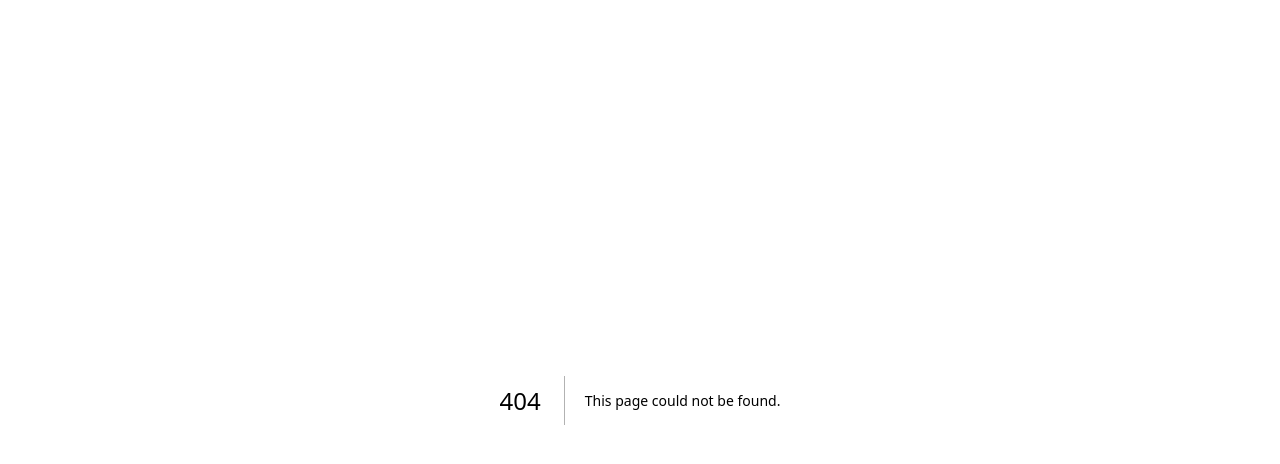
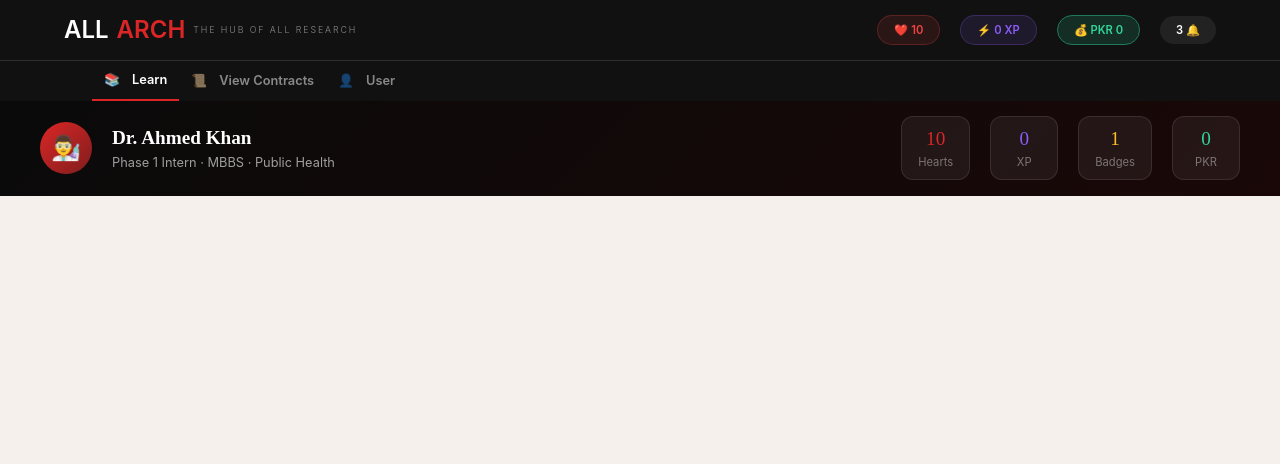
Before and after one commit to SyedHarisAhmed1224/all-arch-front-end, a Next.js app: page /researcher-portal in a window 1280 px wide. Before the commit this address had no page. Shown: the top 464 px of the page. Built offline with nearby package versions, Linux system fonts and the light colour scheme.

Commit message:
Initial commit on researcher portal

```diff
--- /dev/null
+++ b/app/researcher-portal/components/Banner/ResearcherBanner.tsx
@@ -0,0 +1,44 @@
+const ResearcherBanner: React.FC = () => {
+    return (
+        <div
+            style={{ background: 'linear-gradient(135deg, #0A0A0A, #1A0808)' }}
+            className='w-full h-fit flex flex-col justify-center items-center gap-3 py-4'>
+            <div className='w-full h-full flex items-center justify-between'>
+                <div className='flex items-center justify-between gap-5'>
+                    <div style={{ background: 'linear-gradient(135deg,#DC2626,#7f1d1d)' }} className='ml-10 w-13 h-13 flex items-center justify-center text-[1.5rem] rounded-4xl py-1 px-1'>
+                        👨‍🔬
+                    </div>
+
+                    <div className='flex flex-col text-white'>
+                        <span className='text-[1.2rem] font-semibold font-[lora]'>Dr. Ahmed Khan</span>
+                        <span className='opacity-60 text-[0.8rem]'>Phase 1 Intern · MBBS · Public Health</span>
+                    </div>
+                </div>
+
+                <div className='flex items-center justify-baseline gap-5 mr-10'>
+                    <div className='min-w-17 w-fit h-full bg-[rgba(255,255,255,.06)] flex flex-col items-center justify-between py-2 px-4 rounded-xl border border-[rgba(255,255,255,.1)]'>
+                        <span className='text-(--custom-text-red) font-[lora] text-[1.2rem]'>10</span>
+                        <span className='text-white opacity-40 text-[0.7rem]'>Hearts</span>
+                    </div>
+
+                    <div className='min-w-17 w-fit h-full bg-[rgba(255,255,255,.06)] flex flex-col items-center justify-between py-2 px-4 rounded-xl border border-[rgba(255,255,255,.1)]'>
+                        <span className='text-[#8B5CF6] font-[lora] text-[1.2rem]'>0</span>
+                        <span className='text-white opacity-40 text-[0.7rem]'>XP</span>
+                    </div>
+
+                    <div className='min-w-17 w-fit h-full bg-[rgba(255,255,255,.06)] flex flex-col items-center justify-between py-2 px-4 rounded-xl border border-[rgba(255,255,255,.1)]'>
+                        <span className='text-[#FBBF24] font-[lora] text-[1.2rem]'>1</span>
+                        <span className='text-white opacity-40 text-[0.7rem]'>Badges</span>
+                    </div>
+
+                    <div className='min-w-17 w-fit h-full bg-[rgba(255,255,255,.06)] flex flex-col items-center justify-between py-2 px-4 rounded-xl border border-[rgba(255,255,255,.1)]'>
+                        <span className='text-(--client-top-bar-text-color) font-[lora] text-[1.2rem]'>0</span>
+                        <span className='text-white opacity-40 text-[0.7rem]'>PKR</span>
+                    </div>
+                </div>
+            </div>
+        </div>
+    )
+}
+
+export default ResearcherBanner
--- /dev/null
+++ b/app/researcher-portal/components/Header/ResearcherHeader.tsx
@@ -0,0 +1,36 @@
+interface ResearcherHeaderProps {
+    type?: 'view-contract'
+}
+
+const ResearcherHeader: React.FC<ResearcherHeaderProps> = ({ type = '' }) => {
+    return (
+        <div className="w-full h-full bg-(--lp-portal-info-bg-color) flex items-center justify-center py-3 border-b border-b-[#FFFFFF20]">
+            <div className='w-[90%] h-full flex items-center justify-between'>
+                <div className='flex w-fit items-center justify-between gap-2 text-[1.5rem] font-semibold'>
+                    <span className='text-white'>ALL</span> <span className='text-(--custom-text-red)'>ARCH</span>
+                    <span className='text-white opacity-50 font-light tracking-[0.12rem] text-[0.55rem] uppercase'>The Hub of All Research</span>
+                </div>
+
+                <div className='w-fit h-full flex items-center justify-between gap-5'>
+                    <button style={{ background: 'rgba(239,68,68,.12)' }} className='w-fit h-fit rounded-2xl flex items-center justify-center px-4 py-1.5 border border-[rgba(239,68,68,.25)]'>
+                        <span className='text-[#EF4444] text-[0.7rem] font-semibold'>❤️ 10</span>
+                    </button>
+
+                    <button style={{ background: 'rgba(139,92,246,.12)' }} className='w-fit h-fit rounded-2xl flex items-center justify-center px-4 py-1.5 border border-[rgba(139,92,246,.25)]'>
+                        <span className='text-[#8B5CF6] text-[0.7rem] font-semibold'>⚡ 0 XP</span>
+                    </button>
+
+                    <button style={{ background: 'rgba(52,211,153,.15)' }} className='w-fit h-fit rounded-2xl flex items-center justify-center px-4 py-1.5 border border-(--client-top-bar-text-border-color)'>
+                        <span className='text-(--client-top-bar-text-color) text-[0.7rem] font-semibold'>💰 PKR 0</span>
+                    </button>
+
+                    <button style={{ background: 'rgba(255,255,255,.07)' }} className='w-fit h-fit rounded-2xl flex items-center justify-center px-4 py-1.5'>
+                        <span className='text-white text-[0.7rem] font-semibold'>3 🔔</span>
+                    </button>
+                </div>
+            </div>
+        </div>
+    )
+}
+
+export default ResearcherHeader
--- /dev/null
+++ b/app/researcher-portal/components/ResearcherNavBar/ResearcherNavBar.tsx
@@ -0,0 +1,64 @@
+'use client'
+
+import { useRouter } from 'next/navigation'
+
+interface NavBarButtonProps {
+    icon: string
+    label: string
+    link?: string
+    selected: boolean
+}
+
+const NavBarButton: React.FC<NavBarButtonProps> = ({icon, label, link='', selected}) => {
+
+    const router = useRouter()
+
+    const handleRouteChange = () => {
+        router.push(link)
+    }
+
+    return (
+        <div onClick={handleRouteChange} className={`${selected ? 'border-b-2 border-b-(--custom-text-red)' : 'opacity-50 transition duration-300 ease-in-out hover:opacity-80'} cursor-pointer w-full h-full flex items-center justify-between gap-3 text-[0.8rem] font-semibold px-3`}>
+            <span>{icon}</span>
+            <span>{label}</span>
+        </div>
+    )
+}
+
+const navBarButtons: Record<string, any>[] = [
+    {
+        icon: '📚',
+        label: 'Learn',
+        link: '/researcher-portal',
+    },
+    {
+        icon: '📜',
+        label: 'View Contracts',
+        link: '/client-portal/view-contracts',
+    },
+    {
+        icon: '👤',
+        label: 'User',
+        link: '/client-portal/client-user-info',
+    }
+]
+
+interface ResearcherNavBarProps {
+    navBarButtonSelected: '/researcher-portal' | '/client-portal/view-contracts' | '/client-portal/client-user-info'
+}
+
+const ResearcherNavBar: React.FC<ResearcherNavBarProps> = ({ navBarButtonSelected }) => {
+    return (
+        <div className='w-full h-10 bg-(--lp-portal-info-bg-color) flex items-center justify-start text-white px-23'>
+            {navBarButtons.map((item: Record<string, any>, index) => {
+                return (
+                    <div key={index} className='w-fit h-full'>
+                        <NavBarButton icon={item.icon} label={item.label} link={item.link} selected={item.link === navBarButtonSelected} />
+                    </div>
+                )
+            })}
+        </div>
+    )
+}
+
+export default ResearcherNavBar
--- /dev/null
+++ b/app/researcher-portal/page.tsx
@@ -0,0 +1,23 @@
+import ResearcherBanner from './components/Banner/ResearcherBanner'
+import ResearcherHeader from './components/Header/ResearcherHeader'
+import ResearcherNavBar from './components/ResearcherNavBar/ResearcherNavBar'
+
+const ResearcherPortal: React.FC = () => {
+    return (
+        <>
+            <div className='fixed w-full z-50'>
+                <div className='w-full h-fit'>
+                    <ResearcherHeader />
+                </div>
+                <div>
+                    <ResearcherNavBar navBarButtonSelected='/researcher-portal' />
+                </div>
+            </div>
+            <div className='w-full h-fit mt-25'>
+                <ResearcherBanner />
+            </div>
+        </>
+    )
+}
+
+export default ResearcherPortal
--- a/package.json
+++ b/package.json
@@ -3,7 +3,6 @@
   "version": "0.1.0",
   "private": true,
   "scripts": {
-    "dev": "next dev --experimental-https --experimental-https-key ./192.168.100.7+2-key.pem --experimental-https-cert ./192.168.100.7+2.pem",
     "build": "next build",
     "start": "next start",
     "lint": "eslint"
```
